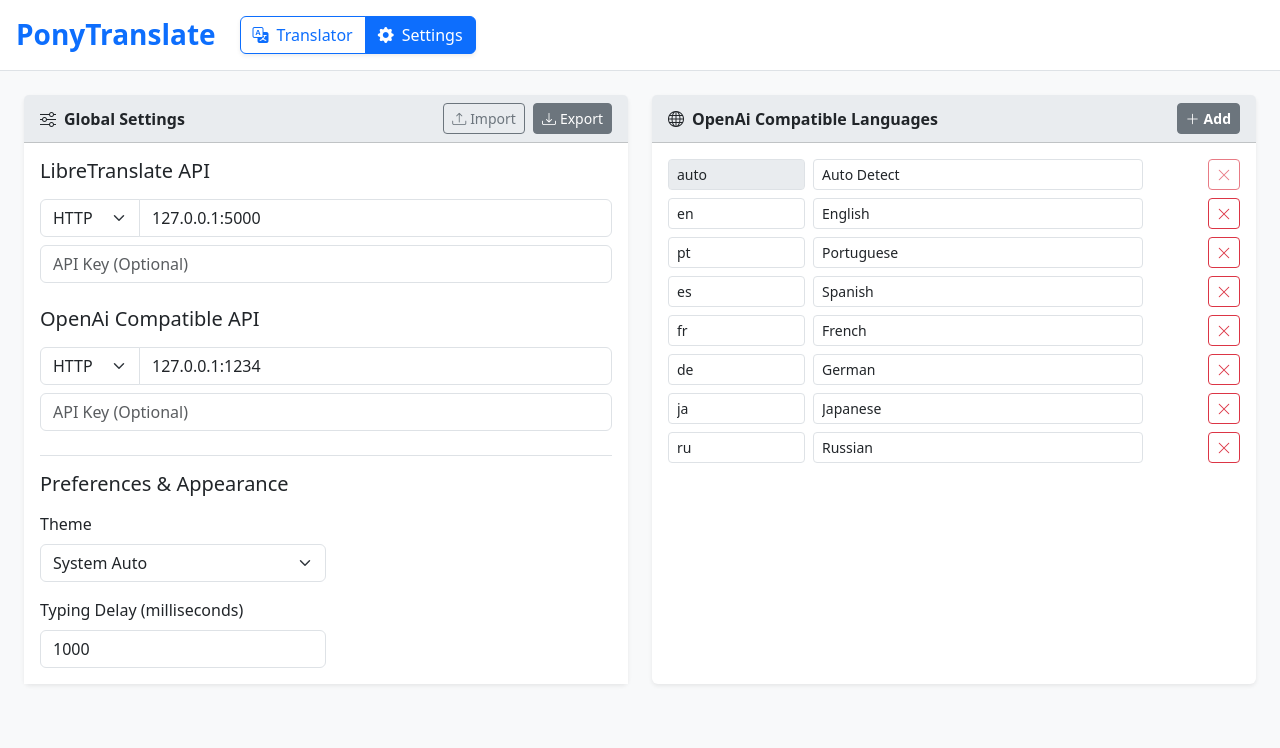
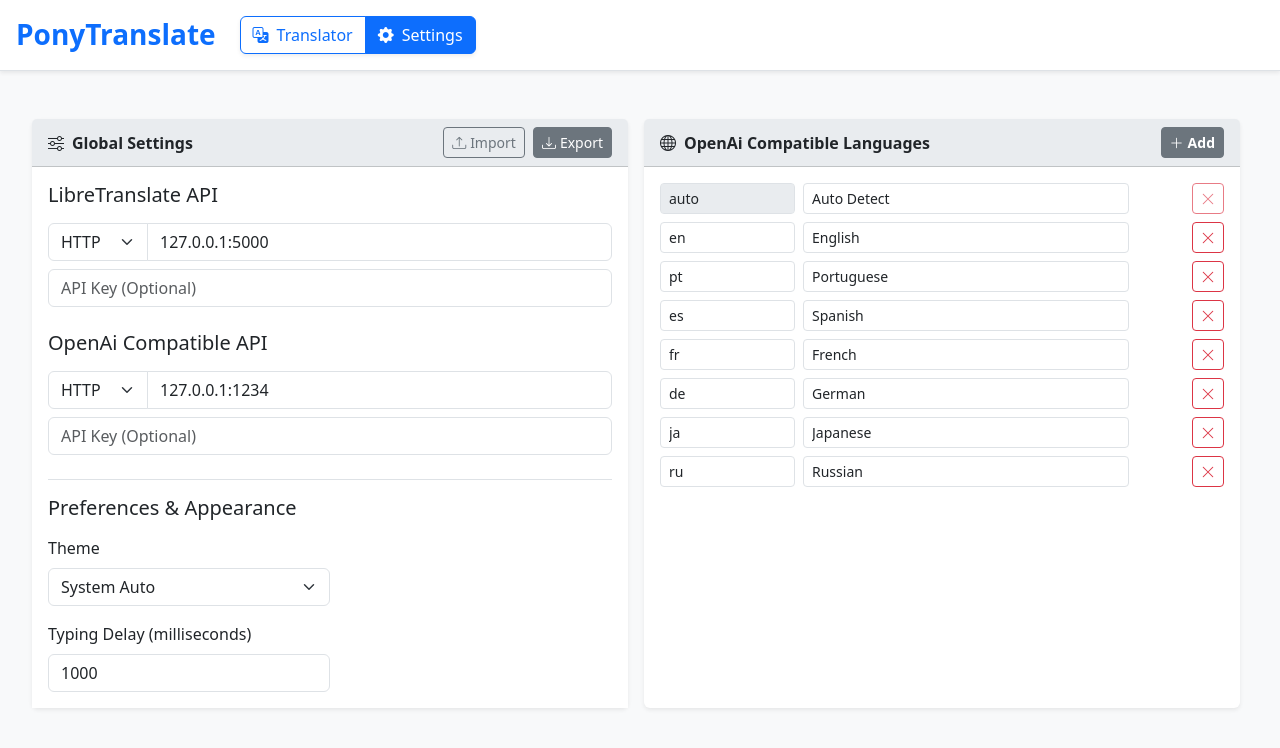
Before and after one commit to Pony-House/Tiny-Pony-Translator, a React (Vite) app in the folder src/renderer/: page / in a window 1280 px wide. Both pictures are taken after a click on the button "Settings". Shown: the top 748 px of the page. Built offline with nearby package versions, Linux system fonts and the light colour scheme; no server answers.

Commit message:
css design fixed in App.jsx and Settings.jsx

```diff
--- a/src/renderer/src/App.jsx
+++ b/src/renderer/src/App.jsx
@@ -17,6 +17,9 @@
         if (!parsed.typingDelay) parsed.typingDelay = 1000;
         if (!parsed.lmLanguages) parsed.lmLanguages = LM_HARDCODED_LANGUAGES;
         if (!parsed.theme) parsed.theme = 'auto';
+        if (!parsed.libre) parsed.libre = { protocol: 'http', ip: '127.0.0.1:5000', apiKey: '' };
+        if (!parsed.openaic)
+          parsed.openaic = { protocol: 'http', ip: '127.0.0.1:1234', apiKey: '' };
         if (!parsed.libre.apiKey) parsed.libre.apiKey = '';
         if (!parsed.openaic.apiKey) parsed.openaic.apiKey = '';
         return parsed;
@@ -76,7 +79,10 @@
   return (
     <div className="w-100 vh-100 bg-body-tertiary d-flex flex-column overflow-hidden transition-theme">
       {/* Navigation Header */}
-      <nav className="d-flex justify-content-between align-items-center p-3 border-bottom bg-body flex-shrink-0">
+      <nav
+        className="d-flex justify-content-between align-items-center p-3 border-bottom bg-body flex-shrink-0 shadow-sm"
+        style={{ zIndex: 10 }}
+      >
         <div className="d-flex align-items-center gap-4">
           <h3 className="text-primary fw-bold mb-0">PonyTranslate</h3>
           <div className="btn-group shadow-sm">
@@ -124,7 +130,7 @@
         )}
       </nav>
 
-      <main className="flex-grow-1 overflow-auto p-3 p-md-4">
+      <main className="flex-grow-1 d-flex flex-column overflow-hidden p-3 p-md-4">
         {view === 'settings' ? (
           <Settings setConfig={setConfig} config={config} />
         ) : (
--- a/src/renderer/src/components/Settings.jsx
+++ b/src/renderer/src/components/Settings.jsx
@@ -129,10 +129,11 @@
   };
 
   return (
-    <div className="row g-4">
-      <div className="col-md-6">
-        <div className="card shadow-sm h-100 border-0">
-          <div className="card-header bg-body-secondary text-body d-flex justify-content-between align-items-center">
+    <div className="h-100 overflow-auto w-100 pe-2 pb-3">
+      <div className="row g-4 m-0">
+        <div className="col-md-6 px-2">
+          <div className="card shadow-sm border-0 d-flex flex-column h-100">
+            <div className="card-header bg-body-secondary text-body d-flex justify-content-between align-items-center flex-shrink-0">
               <span className="fw-bold">
                 <i className="bi bi-sliders me-2"></i>Global Settings
               </span>
@@ -155,7 +156,7 @@
                 </button>
               </div>
             </div>
-          <div className="card-body bg-body">
+            <div className="card-body bg-body flex-grow-1">
               <h5 className="mb-3">LibreTranslate API</h5>
               <div className="input-group mb-2">
                 <select
@@ -258,9 +259,9 @@
           </div>
         </div>
 
-      <div className="col-md-6">
-        <div className="card shadow-sm h-100 border-0">
-          <div className="card-header bg-body-secondary text-body d-flex justify-content-between align-items-center">
+        <div className="col-md-6 px-2">
+          <div className="card shadow-sm border-0 d-flex flex-column h-100">
+            <div className="card-header bg-body-secondary text-body d-flex justify-content-between align-items-center flex-shrink-0">
               <span className="fw-bold">
                 <i className="bi bi-globe me-2"></i>OpenAi Compatible Languages
               </span>
@@ -268,7 +269,10 @@
                 <i className="bi bi-plus-lg me-1"></i>Add
               </button>
             </div>
-          <div className="card-body bg-body" style={{ maxHeight: '60vh', overflowY: 'auto' }}>
+            <div
+              className="card-body bg-body flex-grow-1"
+              style={{ maxHeight: '65vh', overflowY: 'auto' }}
+            >
               {config.lmLanguages.map((lang, index) => (
                 <div key={index} className="row g-2 mb-2 align-items-center">
                   <div className="col-3">
@@ -305,5 +309,6 @@
           </div>
         </div>
       </div>
+    </div>
   );
 }
```
Lines whose indentation alone changed are shown as unchanged.
